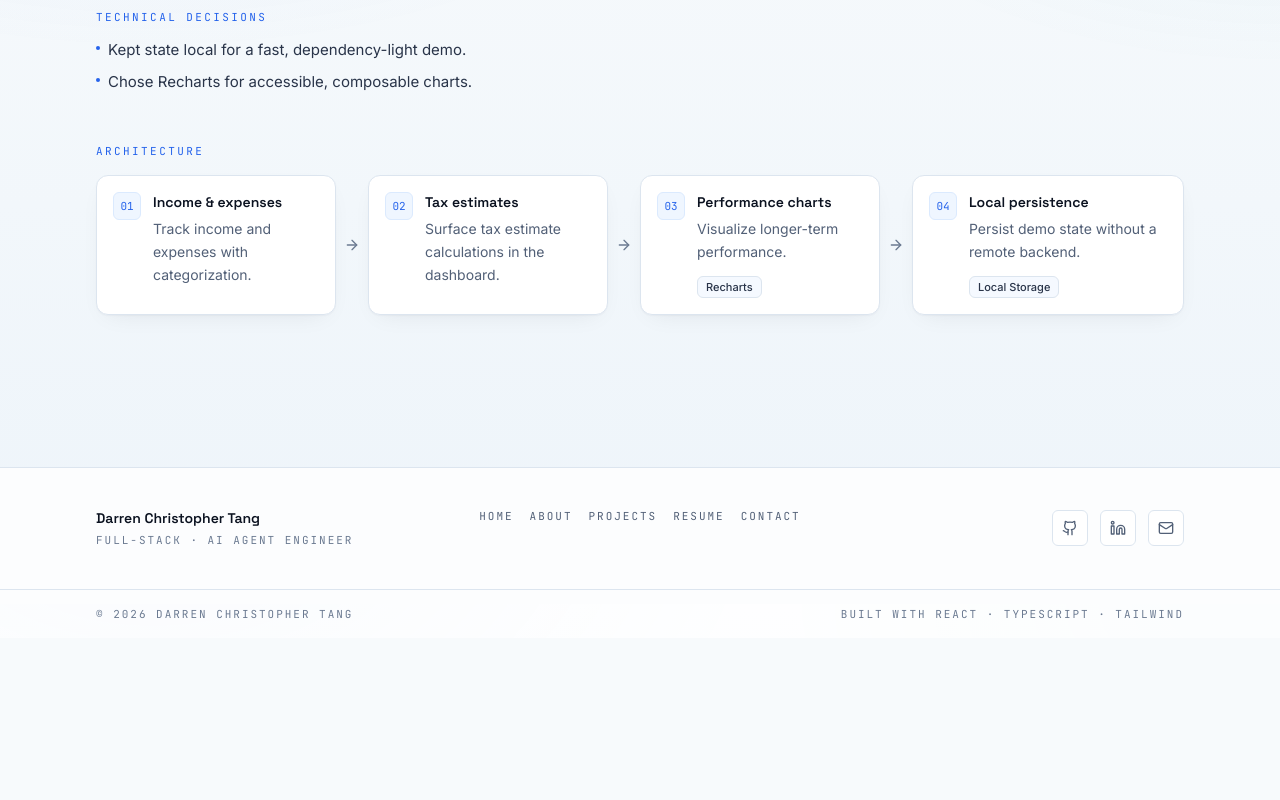
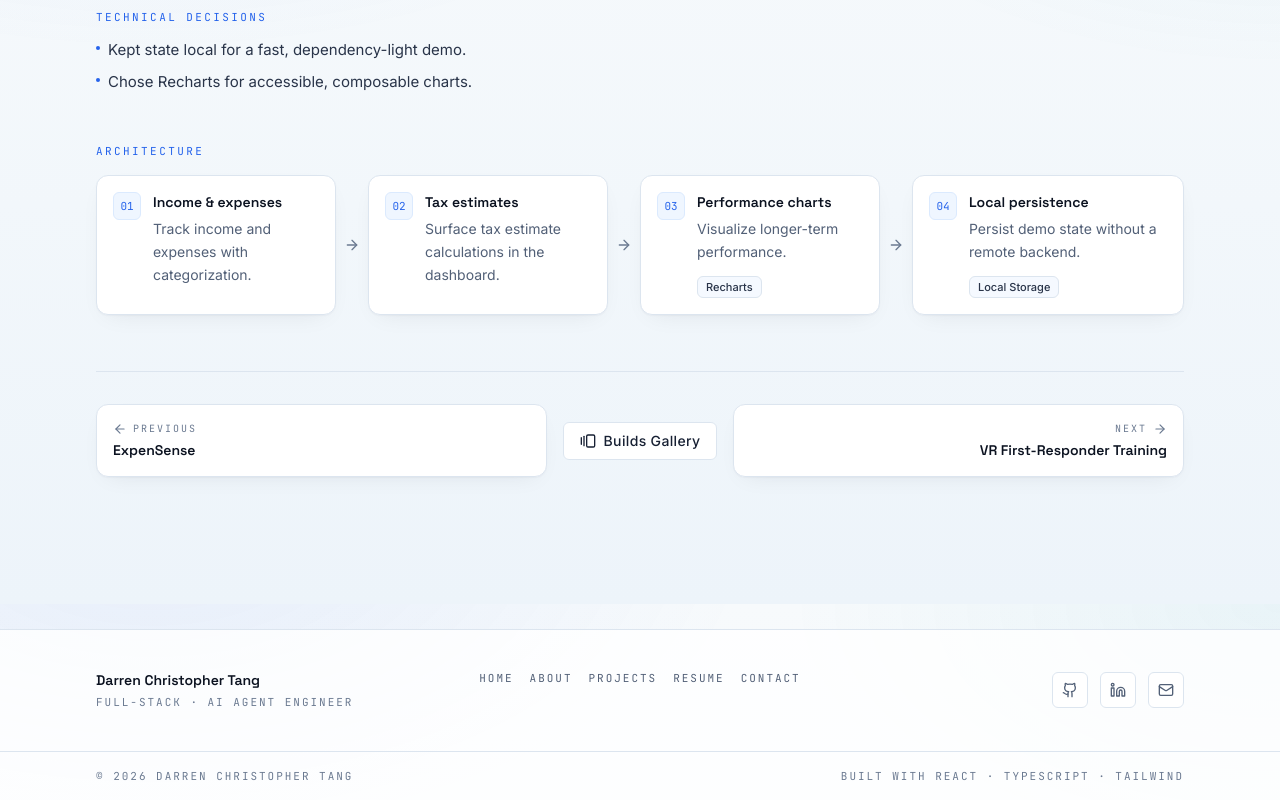
Before and after one commit to tangdarren/portfolio, a React (Vite) app: page /projects/business-finance-dashboard in a window 1280 px wide. Shown: the part 996-1796 px from the top of the page. Before the commit the page ends 1634 px from the top, so only its background shows below. Built offline with nearby package versions, Linux system fonts and the light colour scheme.

Commit message:
feat: connect project gallery to case studies

```diff
--- /dev/null
+++ b/src/components/projects/ProjectCaseStudyNav.tsx
@@ -0,0 +1,74 @@
+import { Link } from 'react-router-dom';
+import { ArrowLeft, ArrowRight, GalleryHorizontalEnd } from 'lucide-react';
+
+import {
+  getCaseStudyNeighbors,
+  projectCaseStudyPath,
+  projectsGalleryPath,
+  type Project,
+  type ProjectFilter,
+} from '@/data/projects';
+
+interface ProjectCaseStudyNavProps {
+  project: Project;
+  filter?: ProjectFilter;
+}
+
+export default function ProjectCaseStudyNav({
+  project,
+  filter = 'All',
+}: ProjectCaseStudyNavProps) {
+  const { previous, next } = getCaseStudyNeighbors(project.id, filter);
+  const galleryPath = projectsGalleryPath(filter);
+
+  return (
+    <nav
+      aria-label="Case study navigation"
+      className="mt-14 border-t border-ink-600 pt-8"
+    >
+      <div className="flex flex-col gap-4 sm:flex-row sm:items-stretch sm:justify-between">
+        {previous ? (
+          <Link
+            to={projectCaseStudyPath(previous.id, filter)}
+            className="panel panel-hover flex min-w-0 flex-1 flex-col gap-1 p-4"
+          >
+            <span className="inline-flex items-center gap-1.5 font-mono text-[10px] uppercase tracking-[0.2em] text-mist-400">
+              <ArrowLeft className="h-3.5 w-3.5" />
+              Previous
+            </span>
+            <span className="truncate font-display text-sm font-semibold text-mist-50">
+              {previous.name}
+            </span>
+          </Link>
+        ) : (
+          <div className="hidden flex-1 sm:block" />
+        )}
+
+        <Link
+          to={galleryPath}
+          className="btn-secondary self-center"
+        >
+          <GalleryHorizontalEnd className="h-4 w-4" />
+          Builds Gallery
+        </Link>
+
+        {next ? (
+          <Link
+            to={projectCaseStudyPath(next.id, filter)}
+            className="panel panel-hover flex min-w-0 flex-1 flex-col gap-1 p-4 text-right sm:items-end"
+          >
+            <span className="inline-flex items-center gap-1.5 font-mono text-[10px] uppercase tracking-[0.2em] text-mist-400">
+              Next
+              <ArrowRight className="h-3.5 w-3.5" />
+            </span>
+            <span className="truncate font-display text-sm font-semibold text-mist-50">
+              {next.name}
+            </span>
+          </Link>
+        ) : (
+          <div className="hidden flex-1 sm:block" />
+        )}
+      </div>
+    </nav>
+  );
+}
--- a/src/components/projects/ProjectDetails.tsx
+++ b/src/components/projects/ProjectDetails.tsx
@@ -1,17 +1,25 @@
 import { useEffect, useRef } from 'react';
+import { Link } from 'react-router-dom';
 import { motion, AnimatePresence, useReducedMotion } from 'framer-motion';
-import { ExternalLink, Github, X } from 'lucide-react';
+import { BookOpen, ExternalLink, Github, X } from 'lucide-react';
 
-import type { Project } from '@/data/projects';
+import {
+  hasCaseStudy,
+  projectCaseStudyPath,
+  type Project,
+  type ProjectFilter,
+} from '@/data/projects';
 
 interface ProjectDetailsProps {
   project: Project | null;
   onClose: () => void;
+  filter?: ProjectFilter;
 }
 
 export default function ProjectDetails({
   project,
   onClose,
+  filter = 'All',
 }: ProjectDetailsProps) {
   const reduce = useReducedMotion();
   const dialogRef = useRef<HTMLDivElement | null>(null);
@@ -165,6 +173,16 @@ export default function ProjectDetails({
             </div>
 
             <div className="flex flex-wrap items-center gap-2 border-t border-ink-600 bg-ink-850 px-6 py-4">
+              {hasCaseStudy(project) && (
+                <Link
+                  to={projectCaseStudyPath(project.id, filter)}
+                  className="btn-primary"
+                  onClick={onClose}
+                >
+                  <BookOpen className="h-4 w-4" />
+                  View Case Study
+                </Link>
+              )}
               {project.githubUrl && (
                 <ModalLink
                   href={project.githubUrl}
@@ -177,7 +195,6 @@ export default function ProjectDetails({
                   href={project.liveUrl}
                   label="Live demo"
                   icon={<ExternalLink className="h-4 w-4" />}
-                  variant="primary"
                 />
               )}
               <div className="grow" />
--- a/src/components/projects/ProjectFilters.tsx
+++ b/src/components/projects/ProjectFilters.tsx
@@ -1,6 +1,6 @@
-import type { ProjectCategory } from '@/data/projects';
+import type { ProjectFilter } from '@/data/projects';
 
-export type ProjectFilter = 'All' | ProjectCategory;
+export type { ProjectFilter };
 
 interface ProjectFiltersProps {
   filters: readonly ProjectFilter[];
--- a/src/data/projects.ts
+++ b/src/data/projects.ts
@@ -375,7 +375,53 @@ export function getProjectById(id: string): Project | undefined {
   return PROJECTS.find((project) => project.id === id);
 }
 
-export const PROJECT_FILTERS: readonly (ProjectCategory | 'All')[] = [
+export function hasCaseStudy(project: Project): boolean {
+  return Boolean(project.caseStudy);
+}
+
+export type ProjectFilter = ProjectCategory | 'All';
+
+export function isProjectFilter(value: string | null | undefined): value is ProjectFilter {
+  if (!value) return false;
+  return (PROJECT_FILTERS as readonly string[]).includes(value);
+}
+
+/** Projects that have a dedicated case-study page, optionally narrowed by gallery filter. */
+export function getCaseStudyProjects(filter: ProjectFilter = 'All'): Project[] {
+  return PROJECTS.filter((project) => {
+    if (!hasCaseStudy(project)) return false;
+    if (filter === 'All') return true;
+    return project.categories.includes(filter);
+  });
+}
+
+export function getCaseStudyNeighbors(
+  id: string,
+  filter: ProjectFilter = 'All',
+): { previous?: Project; next?: Project } {
+  const list = getCaseStudyProjects(filter);
+  const index = list.findIndex((project) => project.id === id);
+  if (index === -1) return {};
+  return {
+    previous: index > 0 ? list[index - 1] : undefined,
+    next: index < list.length - 1 ? list[index + 1] : undefined,
+  };
+}
+
+export function projectsGalleryPath(filter: ProjectFilter = 'All'): string {
+  if (filter === 'All') return '/projects';
+  return `/projects?category=${encodeURIComponent(filter)}`;
+}
+
+export function projectCaseStudyPath(
+  id: string,
+  filter: ProjectFilter = 'All',
+): string {
+  if (filter === 'All') return `/projects/${id}`;
+  return `/projects/${id}?category=${encodeURIComponent(filter)}`;
+}
+
+export const PROJECT_FILTERS: readonly ProjectFilter[] = [
   'All',
   'Full-Stack',
   'AI',
--- a/src/pages/ProjectCaseStudyPage.tsx
+++ b/src/pages/ProjectCaseStudyPage.tsx
@@ -1,13 +1,20 @@
 import type { ReactNode } from 'react';
-import { Link, useParams } from 'react-router-dom';
+import { Link, useParams, useSearchParams } from 'react-router-dom';
 import { ArrowLeft, ExternalLink, Github } from 'lucide-react';
 
 import PageTransition from '@/components/layout/PageTransition';
 import PageHeader from '@/components/layout/PageHeader';
 import SEO from '@/components/layout/SEO';
 import ProjectArchitectureFlow from '@/components/projects/ProjectArchitectureFlow';
+import ProjectCaseStudyNav from '@/components/projects/ProjectCaseStudyNav';
 import ProjectScreenshotGallery from '@/components/projects/ProjectScreenshotGallery';
-import { getProjectById, type Project } from '@/data/projects';
+import {
+  getProjectById,
+  isProjectFilter,
+  projectsGalleryPath,
+  type Project,
+  type ProjectFilter,
+} from '@/data/projects';
 import NotFoundPage from '@/pages/NotFoundPage';
 
 function isValidHttpUrl(value?: string): value is string {
@@ -30,7 +37,12 @@ function hasItems(value?: string[]): value is string[] {
 
 export default function ProjectCaseStudyPage() {
   const { projectId } = useParams<{ projectId: string }>();
+  const [searchParams] = useSearchParams();
   const project = projectId ? getProjectById(projectId) : undefined;
+  const categoryParam = searchParams.get('category');
+  const filter: ProjectFilter = isProjectFilter(categoryParam)
+    ? categoryParam
+    : 'All';
 
   if (!project) {
     return <NotFoundPage />;
@@ -45,13 +57,19 @@ export default function ProjectCaseStudyPage() {
       />
 
       <div className="container-page py-10 sm:py-14">
-        <ProjectCaseStudyShell project={project} />
+        <ProjectCaseStudyShell project={project} filter={filter} />
       </div>
     </PageTransition>
   );
 }
 
-function ProjectCaseStudyShell({ project }: { project: Project }) {
+function ProjectCaseStudyShell({
+  project,
+  filter,
+}: {
+  project: Project;
+  filter: ProjectFilter;
+}) {
   const caseStudy = project.caseStudy;
   const screenshots = caseStudy?.screenshots ?? project.screenshots;
   const githubUrl = isValidHttpUrl(project.githubUrl)
@@ -61,6 +79,7 @@ function ProjectCaseStudyShell({ project }: { project: Project }) {
   const hasMeta = Boolean(
     caseStudy?.role || caseStudy?.timeline || caseStudy?.status,
   );
+  const galleryPath = projectsGalleryPath(filter);
 
   const challenge = caseStudy?.challenge ?? project.details.problem;
   const approach = caseStudy?.approach;
@@ -74,7 +93,7 @@ function ProjectCaseStudyShell({ project }: { project: Project }) {
   return (
     <>
       <Link
-        to="/projects"
+        to={galleryPath}
         className="inline-flex items-center gap-2 font-mono text-[11px] uppercase tracking-[0.18em] text-mist-300 transition-colors hover:text-accent-cyan"
       >
         <ArrowLeft className="h-3.5 w-3.5" />
@@ -197,6 +216,8 @@ function ProjectCaseStudyShell({ project }: { project: Project }) {
           />
         )}
       </div>
+
+      <ProjectCaseStudyNav project={project} filter={filter} />
     </>
   );
 }
--- a/src/pages/ProjectsPage.tsx
+++ b/src/pages/ProjectsPage.tsx
@@ -1,18 +1,36 @@
 import { useMemo, useState } from 'react';
+import { useSearchParams } from 'react-router-dom';
 
 import PageTransition from '@/components/layout/PageTransition';
 import PageHeader from '@/components/layout/PageHeader';
 import SEO from '@/components/layout/SEO';
 import ProjectCard from '@/components/projects/ProjectCard';
 import ProjectDetails from '@/components/projects/ProjectDetails';
-import ProjectFilters, {
+import ProjectFilters from '@/components/projects/ProjectFilters';
+import {
+  PROJECTS,
+  PROJECT_FILTERS,
+  isProjectFilter,
+  type Project,
   type ProjectFilter,
-} from '@/components/projects/ProjectFilters';
-import { PROJECTS, PROJECT_FILTERS, type Project } from '@/data/projects';
+} from '@/data/projects';
 
 export default function ProjectsPage() {
-  const [filter, setFilter] = useState<ProjectFilter>('All');
+  const [searchParams, setSearchParams] = useSearchParams();
+  const categoryParam = searchParams.get('category');
+  const filter: ProjectFilter = isProjectFilter(categoryParam)
+    ? categoryParam
+    : 'All';
+
   const [activeProject, setActiveProject] = useState<Project | null>(null);
+
+  const setFilter = (next: ProjectFilter) => {
+    if (next === 'All') {
+      setSearchParams({}, { replace: true });
+      return;
+    }
+    setSearchParams({ category: next }, { replace: true });
+  };
 
   const filtered = useMemo(() => {
     if (filter === 'All') return PROJECTS;
@@ -70,6 +88,7 @@ export default function ProjectsPage() {
                 onOpenDetails={setActiveProject}
                 index={i}
                 featured={project.featured}
+                filter={filter}
               />
             ))}
           </div>
@@ -79,6 +98,7 @@ export default function ProjectsPage() {
       <ProjectDetails
         project={activeProject}
         onClose={() => setActiveProject(null)}
+        filter={filter}
       />
     </PageTransition>
   );
```
Also changed, not shown: src/components/projects/ProjectCard.tsx (+33 -16 lines).
